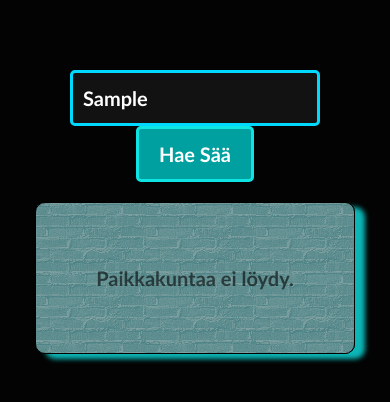
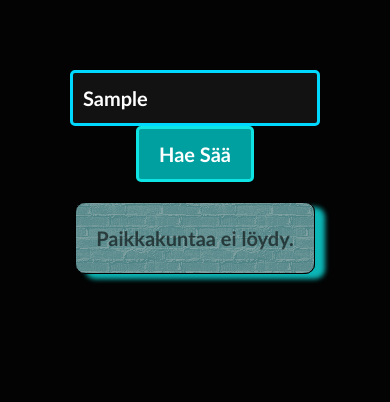
Before and after one commit to nis00021/AJAX, a plain HTML site: page index.html in a window 390 px wide. Both pictures are taken after typing "Sample" into the empty fields and a click on the button "Hae Sää". Drawn offline with nearby package versions, Linux system fonts and the light colour scheme; no server answers.

Commit message:
Pientä säätöä

```diff
--- a/style.css
+++ b/style.css
@@ -54,7 +54,7 @@ button[type="submit"]:hover {
     flex-direction: column;
     align-items: center;
     max-width: 500px;
-    height: 100%;
+    height: 700px;
 }
 
 h1 {
@@ -78,6 +78,7 @@ p {
     font-size: 14px;
     margin-bottom: 20px;
     font-style: italic ;
+    text-shadow:  1px 1px black
 
 }
 
@@ -103,14 +104,17 @@ p {
     font-size: 25px;
     font-weight: bold;
     text-transform: capitalize;
+    text-shadow:  1px 1px black
 
 
 }
 .näytäKosteus {
     font-size: 20px;
+    text-shadow:  1px 1px black
 }
 .näytäTuuli {
     font-size: 20px;
+    text-shadow:  1px 1px black
 }
 
 .näytäEmoji {
@@ -125,10 +129,17 @@ p {
     color: rgba(0, 0, 0, 0.589);
 }
 
+/* Resposiivisuutta lisää */
 @media (max-width: 600px) {
     .sääLomake {
         display: flex;
         flex-direction: column;
         align-items: center;
     }
+
+    .kortti {
+        padding: 10px;
+        max-width: 100%;
+        height: auto;
+    }
 }
```
